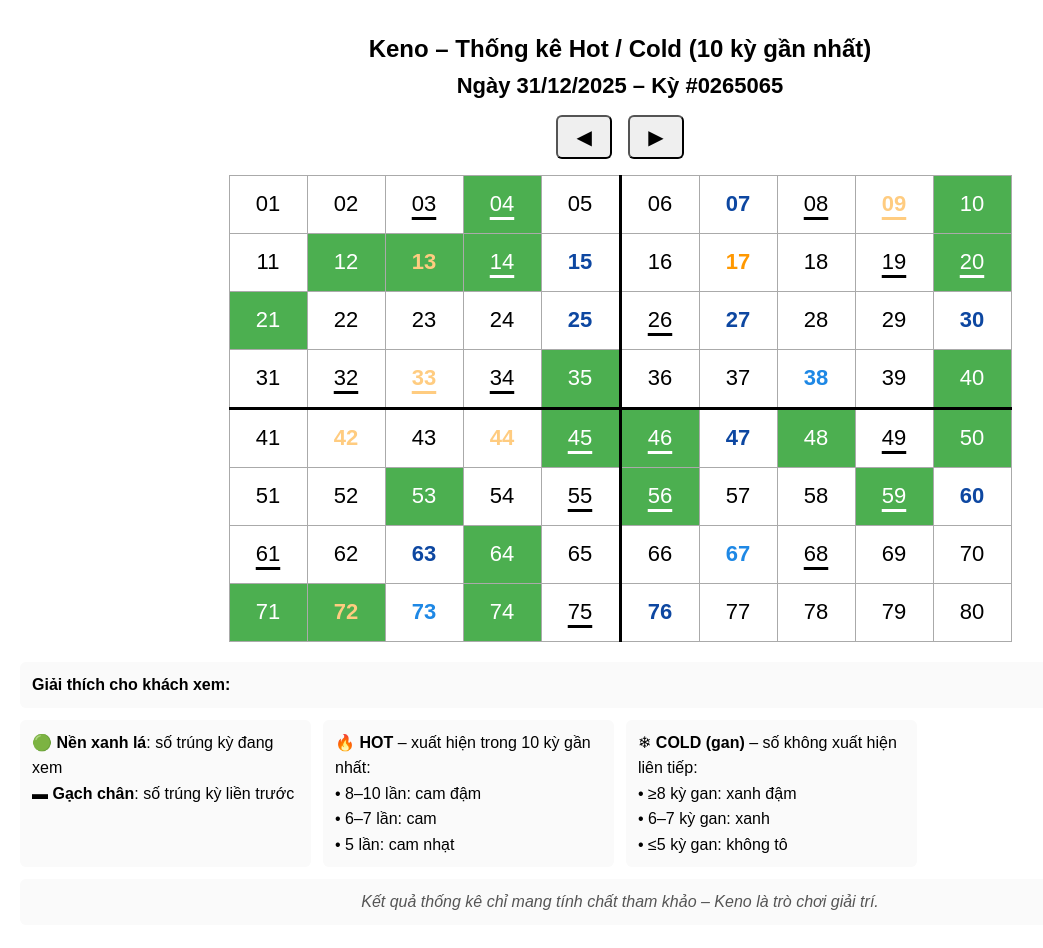
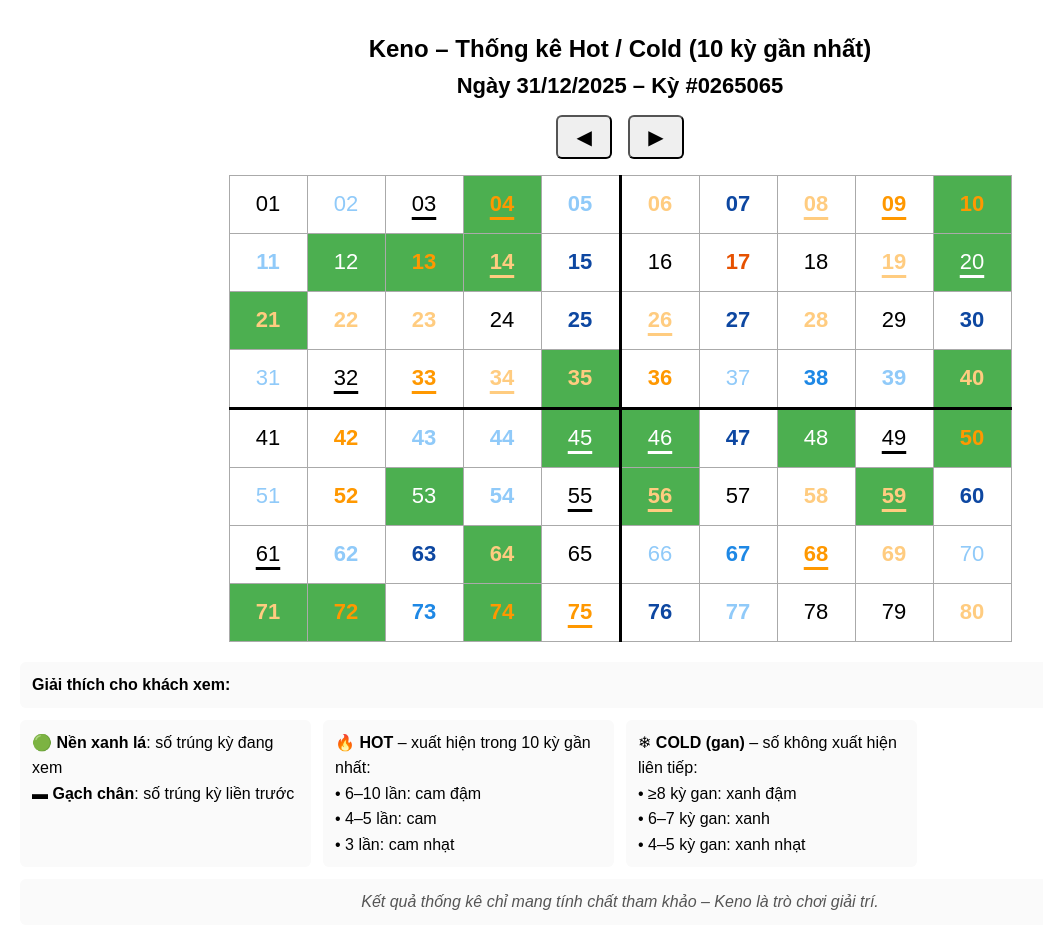
Before and after one commit to cuonggosu39/keno, a plain HTML site: page index.html in a window 1280 px wide. Shown: the whole page, without its empty margins (20-1063 px from the left). Drawn offline with Linux system fonts and the light colour scheme.

Commit message:
Update index.html

```diff
--- a/index.html
+++ b/index.html
@@ -20,6 +20,7 @@
   padding:15px;
   text-align:center;
 }
+
 h2{ margin-bottom:10px; }
 
 /* buttons */
@@ -47,6 +48,7 @@
   margin:0 auto;
   border-collapse:collapse;
 }
+
 #board td{
   width:var(--cell-width);
   height:var(--cell-height);
@@ -62,10 +64,7 @@
 #board tr:nth-child(4) td{ border-bottom:3px solid #000; }
 
 /* hit – số trúng kỳ hiện tại */
-.hit{
-  background:#4caf50;
-  color:#fff;
-}
+.hit{ background:#4caf50; color:#fff; }
 
 /* gạch chân kỳ trước */
 .prev-hit{
@@ -75,15 +74,16 @@
 }
 
 /* HOT */
-.hot1{ color:#ffcc80; font-weight:bold; } /* 5 lần */
-.hot2{ color:#ff9800; font-weight:bold; } /* 6–7 */
-.hot3{ color:#e65100; font-weight:bold; } /* 8–10 */
+.hot1{ color:#ffcc80; font-weight:bold; }
+.hot2{ color:#ff9800; font-weight:bold; }
+.hot3{ color:#e65100; font-weight:bold; }
 
 /* COLD */
-.cold2{ color:#1e88e5; font-weight:bold; } /* 6–7 */
-.cold3{ color:#0d47a1; font-weight:bold; } /* ≥8 */
+.cold1{ color:#90caf9; }
+.cold2{ color:#1e88e5; font-weight:bold; }
+.cold3{ color:#0d47a1; font-weight:bold; }
 
-/* note */
+/* note / legend – GIỮ GỐC */
 .note{
   max-width:1200px;
   margin:20px auto;
@@ -92,21 +92,26 @@
   text-align:left;
   padding:0 10px;
 }
+
+/* ===== CHỈ THÊM GRID LAYOUT ===== */
 .note-grid{
   display:grid;
   grid-template-columns: repeat(auto-fit, minmax(260px, 1fr));
   gap:12px;
 }
+
 .note-grid > div{
   background:#fafafa;
   padding:10px 12px;
   border-radius:6px;
 }
+
 .note-title{
   grid-column:1 / -1;
   background:none;
   padding:0;
 }
+
 .note-footer{
   grid-column:1 / -1;
   text-align:center;
@@ -125,6 +130,7 @@
   button{ padding:10px 22px; }
   .note{ font-size:14px; }
 }
+
 @media (min-width:1200px){
   :root{
     --cell-width:75px;
@@ -133,6 +139,7 @@
     --font-cell:22px;
   }
 }
+
 @media (min-width:1800px){
   :root{
     --cell-width:90px;
@@ -159,7 +166,7 @@
 
 <table id="board"></table>
 
-<!-- note -->
+<!-- note / giải thích – CHỈ ĐỔI LAYOUT -->
 <div class="note note-grid">
   <div class="note-title"><b>Giải thích cho khách xem:</b></div>
 
@@ -170,16 +177,16 @@
 
   <div>
     🔥 <b>HOT</b> – xuất hiện trong 10 kỳ gần nhất:<br>
-    • 8–10 lần: cam đậm<br>
-    • 6–7 lần: cam<br>
-    • 5 lần: cam nhạt
+    • 6–10 lần: cam đậm<br>
+    • 4–5 lần: cam<br>
+    • 3 lần: cam nhạt
   </div>
 
   <div>
     ❄ <b>COLD (gan)</b> – số không xuất hiện liên tiếp:<br>
     • ≥8 kỳ gan: xanh đậm<br>
     • 6–7 kỳ gan: xanh<br>
-    • ≤5 kỳ gan: không tô
+    • 4–5 kỳ gan: xanh nhạt
   </div>
 
   <div class="note-footer">
@@ -212,6 +219,7 @@
 #0265055	47 51 59 65 69 70 72 75 77 79
 31/12/2025	05 06 15 31 35 38 39 42 50 58
 #0265054	65 66 69 70 72 73 76 77 79 80
+
 </textarea>
 
 <script>
@@ -220,16 +228,17 @@
 const WINDOW=10;
 
 function parseData(){
-  let lines=document.getElementById("raw").value.trim().split(/\n+/);
+  let lines=document.getElementById("raw").value.replace(/\u00A0/g," ").trim().split(/\n+/);
   let out=[];
   for(let i=0;i<lines.length;i+=2){
     if(!lines[i+1]) break;
-    let l1=lines[i], l2=lines[i+1];
-    let date=l1.match(/\d{2}\/\d{2}\/\d{4}/)?.[0]||"";
-    let draw=l2.match(/#\d+/)?.[0]||"";
-    let n1=l1.replace(date,"").trim().split(/\s+/).map(Number);
-    let n2=l2.replace(draw,"").trim().split(/\s+/).map(Number);
-    let nums=[...n1,...n2].filter(n=>n>=1 && n<=80);
+    let line1=lines[i];
+    let line2=lines[i+1];
+    let date=line1.match(/\d{2}\/\d{2}\/\d{4}/)?.[0]||"";
+    let draw=line2.match(/#\d+/)?.[0]||"";
+    let nums1=line1.replace(date,"").trim().split(/\s+/).map(Number);
+    let nums2=line2.replace(draw,"").trim().split(/\s+/).map(Number);
+    let nums=[...nums1,...nums2].filter(n=>n>=1 && n<=80);
     if(nums.length===20) out.push({date,draw,nums});
   }
   return out;
@@ -238,10 +247,7 @@
 function calcStats(){
   let freq=Array(81).fill(0);
   let drought=Array(81).fill(0);
-
-  results.slice(index,index+WINDOW)
-    .forEach(r=>r.nums.forEach(n=>freq[n]++));
-
+  results.slice(index,index+WINDOW).forEach(r=>r.nums.forEach(n=>freq[n]++));
   for(let n=1;n<=80;n++){
     for(let i=index;i<Math.min(results.length,index+WINDOW);i++){
       if(results[i].nums.includes(n)) break;
@@ -256,32 +262,23 @@
   let cur=results[index];
   let prev=index+1<results.length?results[index+1].nums:[];
   let {freq,drought}=calcStats();
-
-  document.getElementById("info").innerText =
-    `Ngày ${cur.date} – Kỳ ${cur.draw}`;
-
+  document.getElementById("info").innerText=`Ngày ${cur.date} – Kỳ ${cur.draw}`;
   let tb=document.getElementById("board");
   tb.innerHTML="";
   let n=1;
-
   for(let r=0;r<8;r++){
     let tr=document.createElement("tr");
     for(let c=0;c<10;c++){
       let td=document.createElement("td");
       td.textContent=n.toString().padStart(2,"0");
-
       if(cur.nums.includes(n)) td.classList.add("hit");
       if(prev.includes(n)) td.classList.add("prev-hit");
-
-      // HOT – 10 kỳ
-      if(freq[n] >= 8) td.classList.add("hot3");
-      else if(freq[n] >= 6) td.classList.add("hot2");
-      else if(freq[n] === 5) td.classList.add("hot1");
-
-      // COLD – gan
-      if(drought[n] >= 8) td.classList.add("cold3");
-      else if(drought[n] >= 6) td.classList.add("cold2");
-
+      if(freq[n]>=6) td.classList.add("hot3");
+      else if(freq[n]>=4) td.classList.add("hot2");
+      else if(freq[n]===3) td.classList.add("hot1");
+      if(drought[n]>=8) td.classList.add("cold3");
+      else if(drought[n]>=6) td.classList.add("cold2");
+      else if(drought[n]>=4) td.classList.add("cold1");
       tr.appendChild(td);
       n++;
     }
@@ -289,11 +286,28 @@
   }
 }
 
-function older(){ if(index+1<results.length){ index++; render(); } }
-function newer(){ if(index>0){ index--; render(); } }
+/* auto resize bảng */
+function autoResize(){
+  const vw=window.innerWidth;
+  if(vw<600){
+    document.documentElement.style.setProperty('--cell-width','50px');
+    document.documentElement.style.setProperty('--cell-height','45px');
+  } else if(vw>=1800){
+    document.documentElement.style.setProperty('--cell-width','90px');
+    document.documentElement.style.setProperty('--cell-height','60px');
+  } else {
+    document.documentElement.style.setProperty('--cell-width','75px');
+    document.documentElement.style.setProperty('--cell-height','55px');
+  }
+}
+
+function older(){if(index+1<results.length){index++;render();}}
+function newer(){if(index>0){index--;render();}}
 
 results=parseData();
+autoResize();
 render();
+window.addEventListener('resize',autoResize);
 </script>
 
 </body>
```
